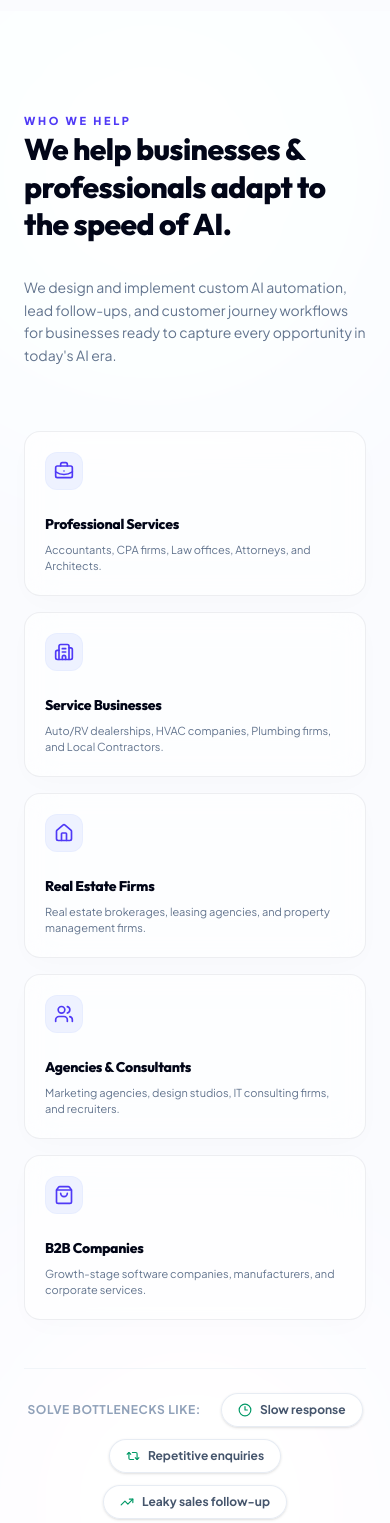
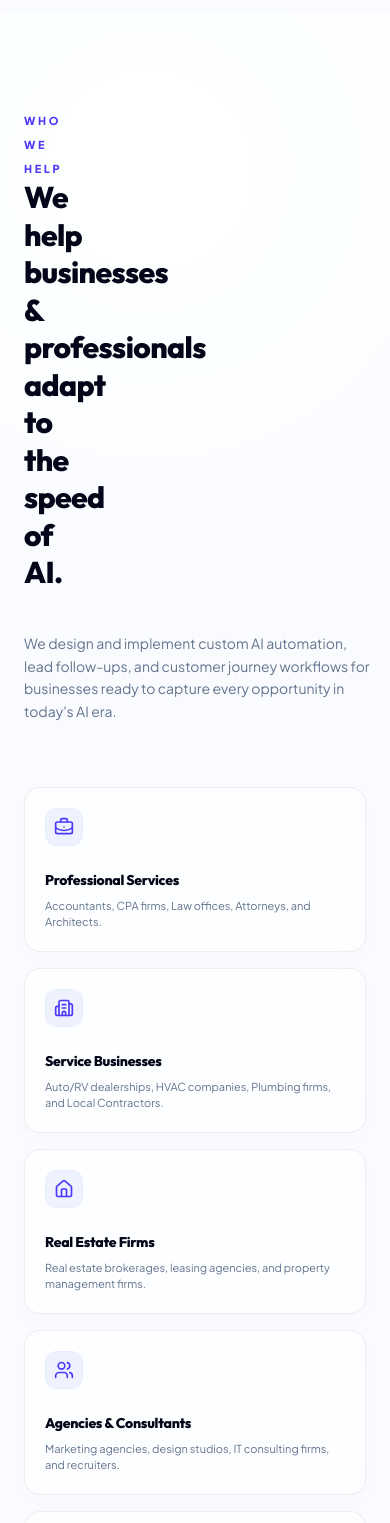
Before and after one commit to princegbabuwo/ai-brainz-website, a Next.js app: page / in a window 390 px wide. Shown: the part 1740-3263 px from the top of the page. Built offline with nearby package versions, Linux system fonts and the light colour scheme.

Commit message:
Hide subtext on desktop, update bottleneck text pills, and make bottleneck layout responsive in WhoWeHelp

```diff
--- a/src/components/WhoWeHelp.jsx
+++ b/src/components/WhoWeHelp.jsx
@@ -1,6 +1,6 @@
 'use client';
 
-import { Building2, BriefcaseBusiness, Home, ShoppingBag, Users, Repeat2, Clock3, TrendingUp } from 'lucide-react';
+import { Building2, BriefcaseBusiness, Home, ShoppingBag, Users, Repeat2, Clock3, TrendingUp, Search, AlertCircle } from 'lucide-react';
 
 const AUDIENCES = [
   {
@@ -31,9 +31,10 @@ const AUDIENCES = [
 ];
 
 const SIGNALS = [
-  { icon: Clock3, label: 'Slow response' },
-  { icon: Repeat2, label: 'Repetitive enquiries' },
-  { icon: TrendingUp, label: 'Leaky sales follow-up' }
+  { icon: Search, label: 'Poor business discoveries' },
+  { icon: Repeat2, label: 'Repetitive enquiries.' },
+  { icon: Clock3, label: 'Stale/Slow responses' },
+  { icon: AlertCircle, label: 'Slow/Manual operations' }
 ];
 
 export default function WhoWeHelp() {
@@ -46,15 +47,15 @@ export default function WhoWeHelp() {
       <div className="max-w-6xl mx-auto px-6 relative z-10">
         {/* Header Block */}
         <div className="grid grid-cols-1 lg:grid-cols-12 gap-8 items-start mb-16">
-          <div className="lg:col-span-6 space-y-4">
+          <div className="lg:col-span-12 space-y-4">
             <span className="text-[11px] font-extrabold uppercase tracking-[0.24em] text-indigo-600">
               Who We Help
             </span>
-            <h2 className="text-3xl sm:text-4xl md:text-5xl font-extrabold text-slate-950 font-display leading-tight">
+            <h2 className="text-3xl sm:text-4xl md:text-5xl font-extrabold text-slate-950 font-display leading-tight max-w-4xl">
               We help businesses & professionals adapt to the speed of AI.
             </h2>
           </div>
-          <div className="lg:col-span-6 lg:pt-6">
+          <div className="lg:hidden col-span-12 mt-2">
             <p className="text-sm sm:text-base text-slate-500 leading-relaxed max-w-xl">
               We design and implement custom AI automation, lead follow-ups, and customer journey workflows for businesses ready to capture every opportunity in today&apos;s AI era.
             </p>
@@ -84,10 +85,11 @@ export default function WhoWeHelp() {
         </div>
 
         {/* Bottleneck signals list */}
-        <div className="flex flex-wrap items-center justify-center gap-3 pt-6 border-t border-slate-100">
-          <span className="text-xs font-bold text-slate-400 uppercase tracking-wider mr-2">
-            Solve bottlenecks like:
+        <div className="flex flex-col lg:flex-row items-center justify-center gap-3 pt-6 border-t border-slate-100">
+          <span className="text-xs font-bold text-slate-400 uppercase tracking-wider text-center lg:text-left lg:mr-2">
+            We solve bottlenecks like:
           </span>
+          <div className="flex flex-wrap justify-center gap-2">
             {SIGNALS.map((item) => {
               const Icon = item.icon;
               return (
@@ -99,6 +101,7 @@ export default function WhoWeHelp() {
             })}
           </div>
         </div>
+      </div>
     </section>
   );
 }
```
Lines whose indentation alone changed are shown as unchanged.
